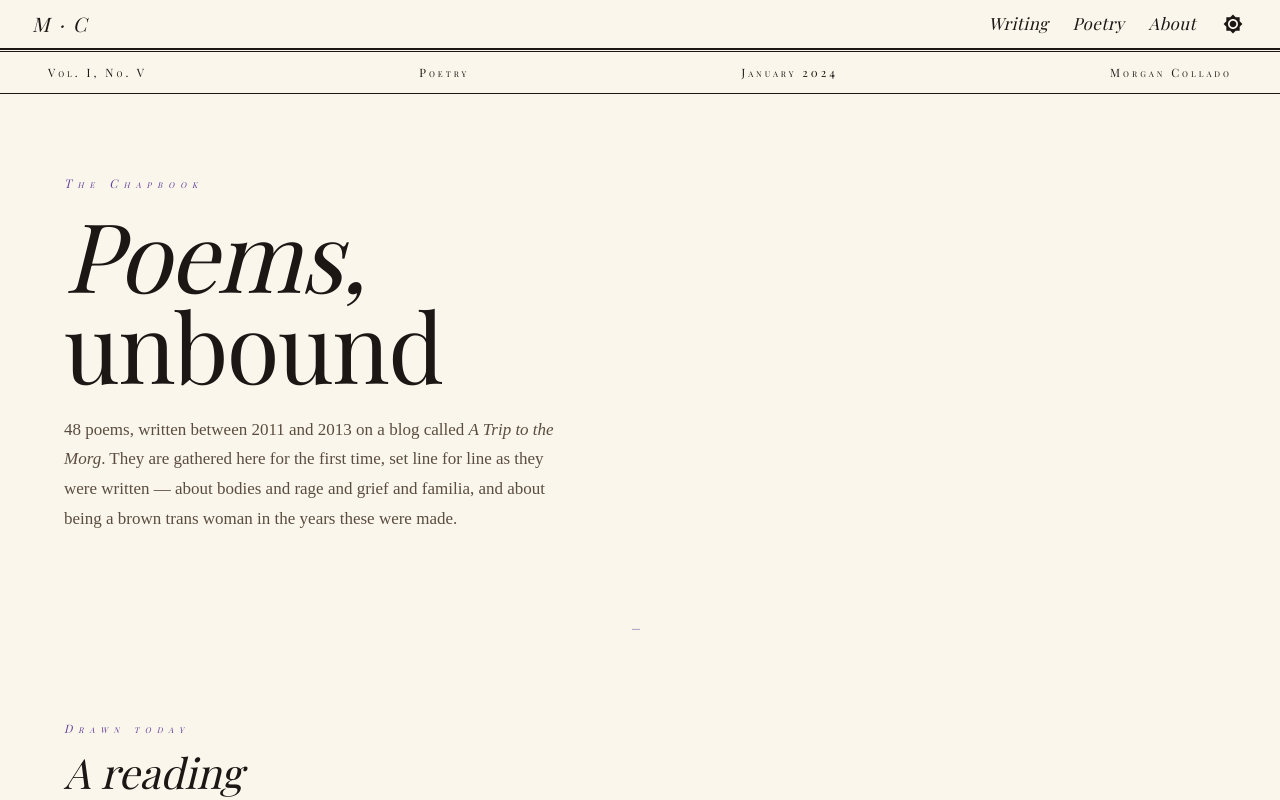
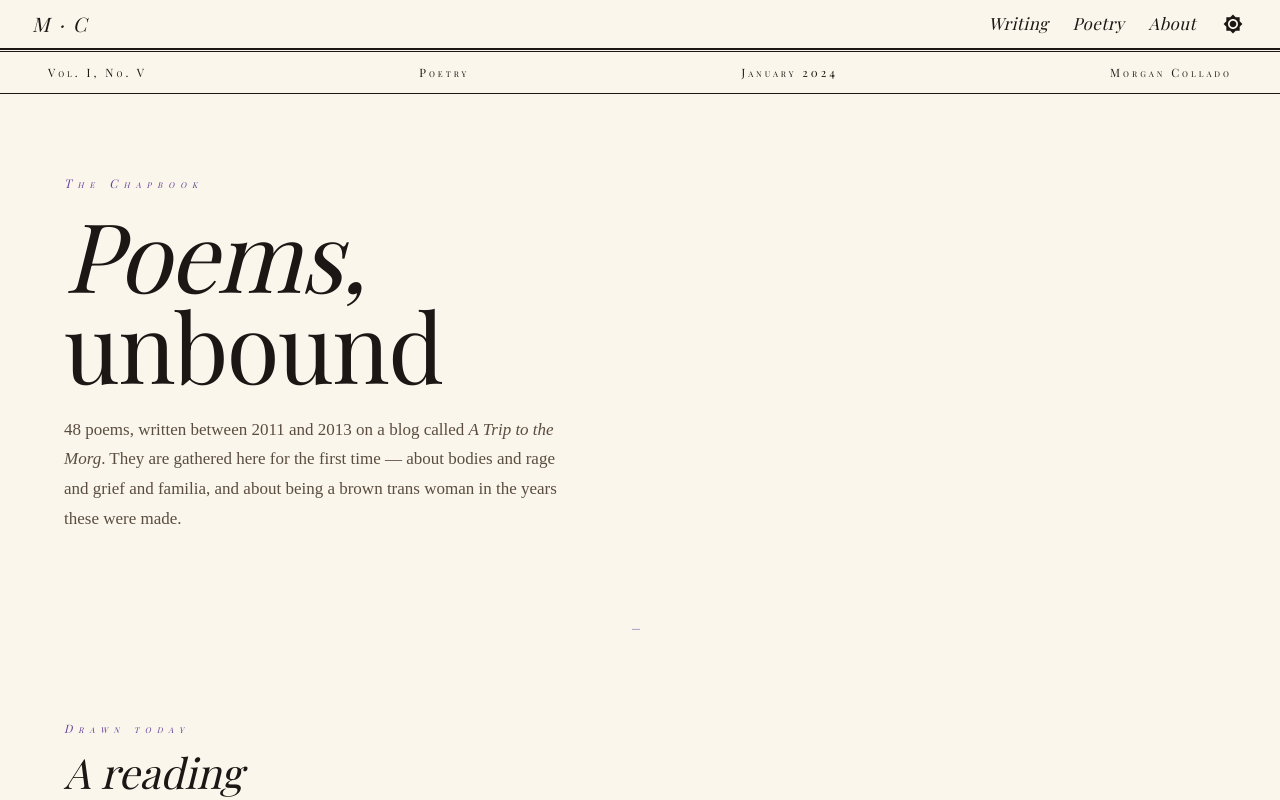
Before and after one commit to morgancollado/morgan-collado, a Next.js app: page /poetry in a window 1280 px wide. Shown: the top 800 px of the page. Built offline with nearby package versions, Linux system fonts and the light colour scheme.

Commit message:
Drop 'set line for line' from poetry copy

```diff
--- a/src/app/poetry/page.js
+++ b/src/app/poetry/page.js
@@ -5,7 +5,7 @@ import { hashSeed, pickN, utcDayKey } from "@/lib/seeded-random";
 export const metadata = {
   title: "Poetry | Morgan Collado",
   description:
-    "Poems by Morgan Collado — on bodies, rage, grief, and familia. Written between 2011 and 2013, gathered here and set line for line.",
+    "Poems by Morgan Collado — on bodies, rage, grief, and familia. Written between 2011 and 2013, gathered here for the first time.",
 };
 
 const DRAW_COUNT = 3;
--- a/src/components/poem-shell.js
+++ b/src/components/poem-shell.js
@@ -245,7 +245,7 @@ export default function PoemShell({ poem, neighbors }) {
                 </Box>
               </>
             ) : null}
-            . Set here line for line.
+            .
           </Typography>
 
           <Box
--- a/src/components/poetry-index.js
+++ b/src/components/poetry-index.js
@@ -294,10 +294,9 @@ export default function PoetryIndex({ poems, initialDraw, buildDayKey }) {
         >
           {poems.length} poems, written between {yearOf(poems[poems.length - 1]?.date)}{" "}
           and {yearOf(poems[0]?.date)} on a blog called{" "}
-          <i>A Trip to the Morg</i>. They are gathered here for the first time,
-          set line for line as they were written — about bodies and rage and
-          grief and familia, and about being a brown trans woman in the years
-          these were made.
+          <i>A Trip to the Morg</i>. They are gathered here for the first time —
+          about bodies and rage and grief and familia, and about being a brown
+          trans woman in the years these were made.
         </Typography>
 
         <StanzaRule sx={{ my: { xs: 7, md: 10 } }} />
```
